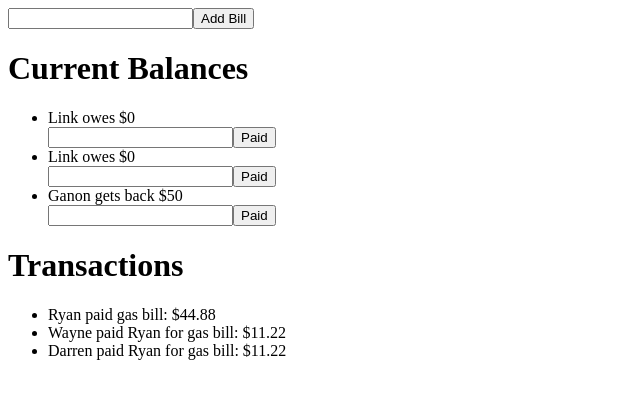
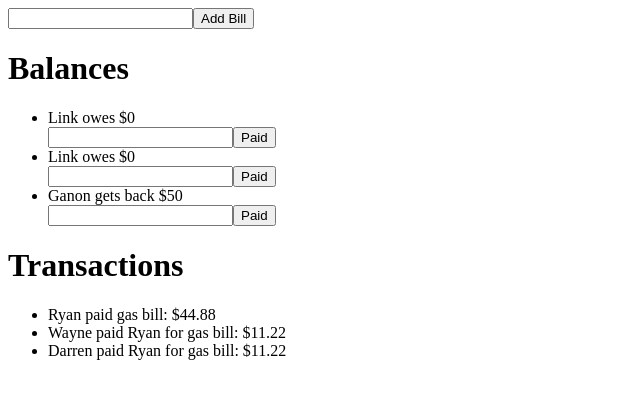
Before and after one commit to rtessier/split, a React app: page / in a window 1280 px wide. Shown: the top 398 px of the page, without its empty margins (0-640 px from the left). Built offline with nearby package versions, Linux system fonts and the light colour scheme.

Commit message:
Change current balances heading

```diff
--- a/components/HousematesList.js
+++ b/components/HousematesList.js
@@ -10,7 +10,7 @@ class HousematesList extends Component {
     ]
     return (
       <div>
-        <h1>Current Balances</h1>
+        <h1>Balances</h1>
         <ul>
           {defaultHousemates.map(housemate =>
             <li key={housemate.name}>
```
